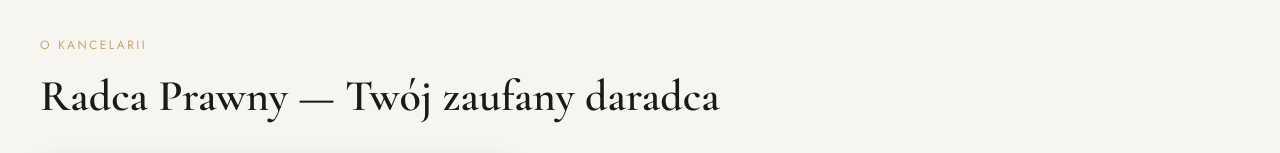
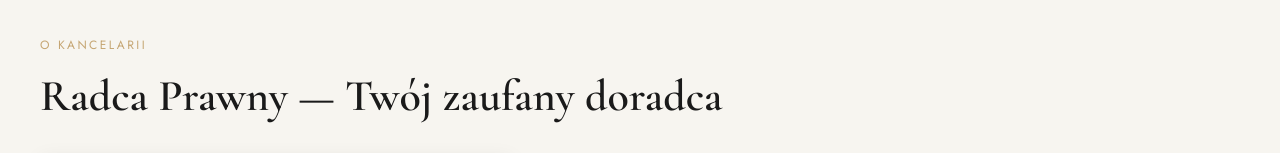
Before and after one commit to NiewiarowskiD/Kancelaria_Adamus, a React (Vite) app: page / in a window 1280 px wide. Both pictures are taken after a click on the button "O Kancelarii". Shown: the part 202-355 px from the top of the page. Built offline with nearby package versions, Linux system fonts and the light colour scheme.

Commit message:
fix: literowka

```diff
--- a/src/pages/About.tsx
+++ b/src/pages/About.tsx
@@ -16,7 +16,7 @@ export default function About() {
           O Kancelarii
         </Typography>
         <Typography variant="h2" sx={{ mt: 1, mb: 4 }}>
-          Radca Prawny — Twój zaufany daradca
+          Radca Prawny — Twój zaufany doradca
         </Typography>
 
         <Grid container spacing={6} sx={{ mb: 6 }}>
```
